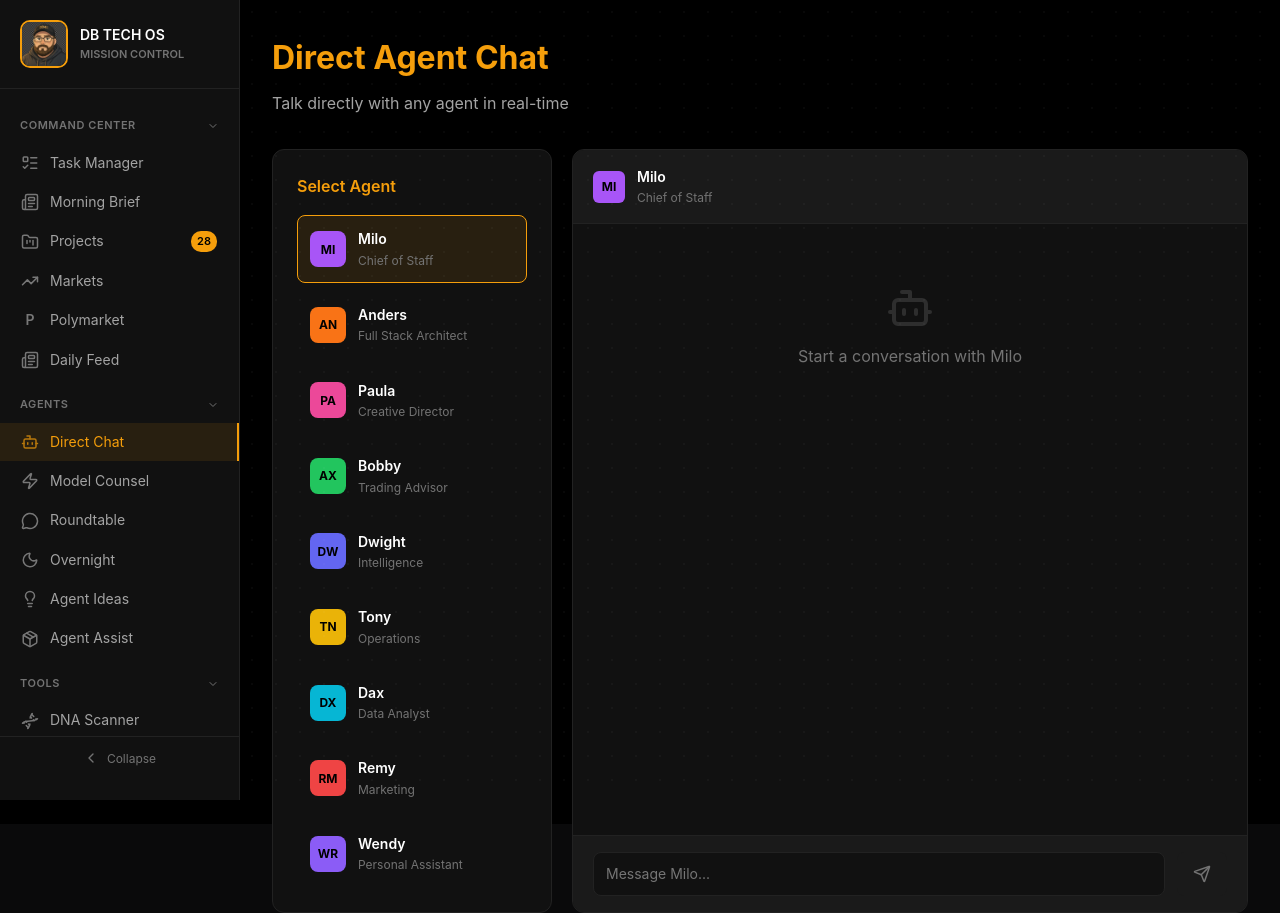
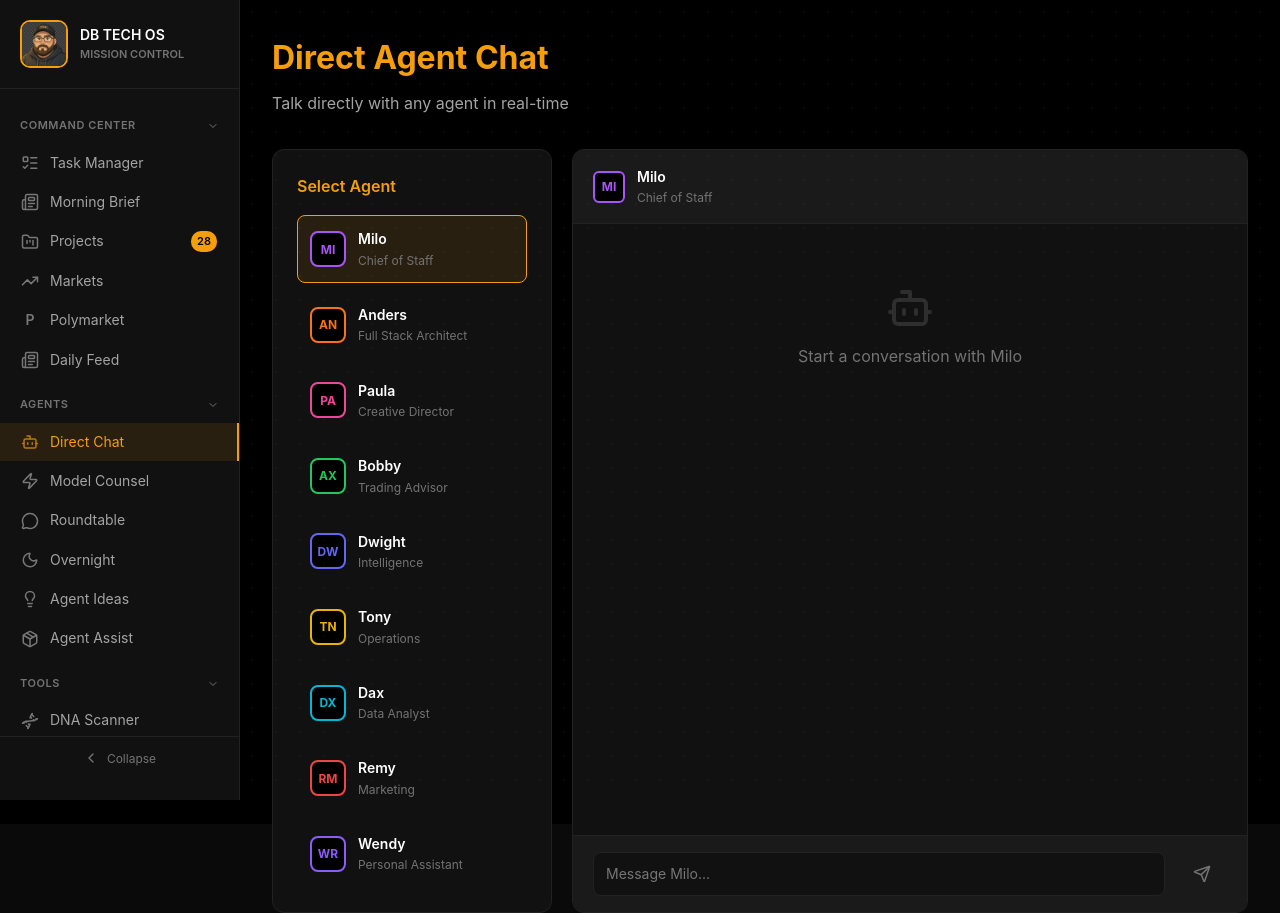
Before and after one commit to Milobuilds45/dbtech45, a Next.js app: page /os/agents in a window 1280 px wide. Built offline with nearby package versions, Linux system fonts and the light colour scheme.

Commit message:
fix: agent avatars black bg with colored outline in Direct Chat

```diff
--- a/src/app/(dashboard)/os/agents/page.tsx
+++ b/src/app/(dashboard)/os/agents/page.tsx
@@ -144,11 +144,12 @@ export default function AgentsDirectChat() {
                     width: '36px',
                     height: '36px',
                     borderRadius: '8px',
-                    background: agent.color,
+                    background: '#000000',
+                    border: `2px solid ${agent.color}`,
                     display: 'flex',
                     alignItems: 'center',
                     justifyContent: 'center',
-                    color: brand.void,
+                    color: agent.color,
                     fontWeight: 700,
                     fontSize: '12px',
                   }}>
@@ -189,11 +190,12 @@ export default function AgentsDirectChat() {
                 width: '32px',
                 height: '32px',
                 borderRadius: '6px',
-                background: selectedAgent.color,
+                background: '#000000',
+                border: `2px solid ${selectedAgent.color}`,
                 display: 'flex',
                 alignItems: 'center',
                 justifyContent: 'center',
-                color: brand.void,
+                color: selectedAgent.color,
                 fontWeight: 700,
                 fontSize: '12px',
               }}>
@@ -247,11 +249,12 @@ export default function AgentsDirectChat() {
                     width: '32px',
                     height: '32px',
                     borderRadius: '6px',
-                    background: msg.from === 'user' ? brand.amber : selectedAgent.color,
+                    background: msg.from === 'user' ? '#000000' : '#000000',
+                    border: `2px solid ${msg.from === 'user' ? brand.amber : selectedAgent.color}`,
                     display: 'flex',
                     alignItems: 'center',
                     justifyContent: 'center',
-                    color: brand.void,
+                    color: msg.from === 'user' ? brand.amber : selectedAgent.color,
                     flexShrink: 0,
                   }}>
                     {msg.from === 'user' ? (
@@ -299,11 +302,12 @@ export default function AgentsDirectChat() {
                     width: '32px',
                     height: '32px',
                     borderRadius: '6px',
-                    background: selectedAgent.color,
+                    background: '#000000',
+                    border: `2px solid ${selectedAgent.color}`,
                     display: 'flex',
                     alignItems: 'center',
                     justifyContent: 'center',
-                    color: brand.void,
+                    color: selectedAgent.color,
                     fontWeight: 700,
                     fontSize: '10px',
                   }}>
```
